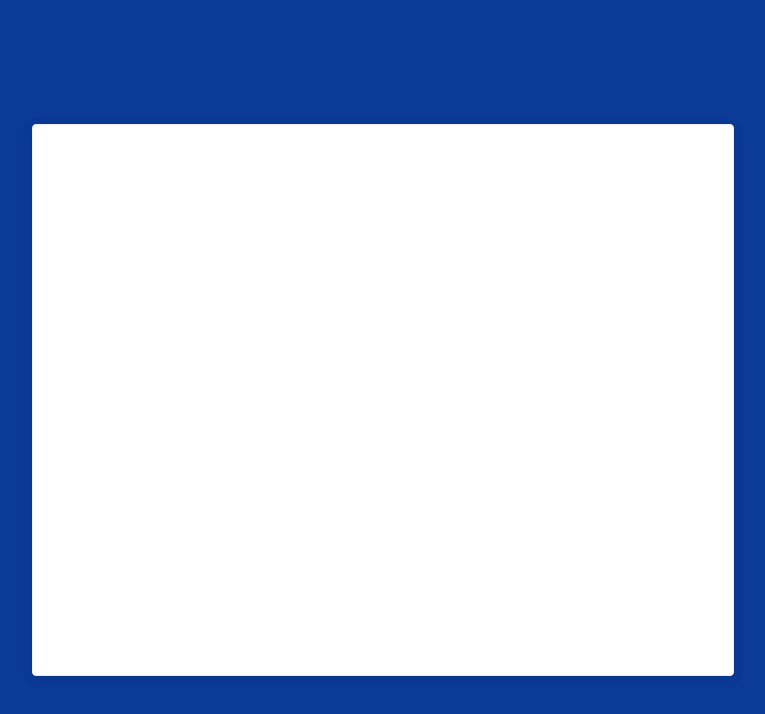
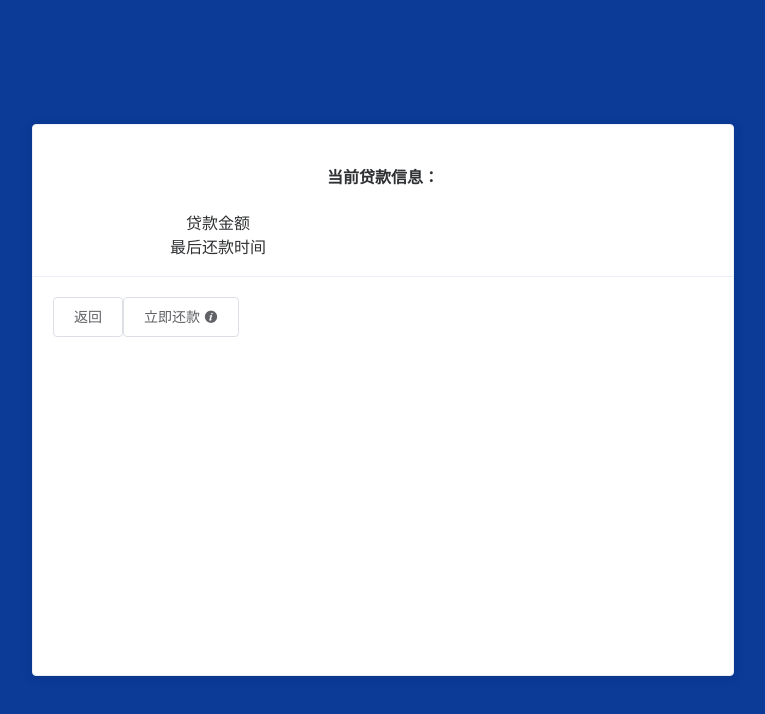
Before and after one commit to bingoyao/ATM-Vue, a Vue app: page /#/transaction/payback in a window 1280 px wide. Shown: the top 714 px of the page, without its empty margins (257-1022 px from the left). Built offline with nearby package versions, Linux system fonts and the light colour scheme.

Commit message:
增加还款功能

```diff
--- a/src/views/customer/transaction/Payback.vue
+++ b/src/views/customer/transaction/Payback.vue
@@ -2,16 +2,132 @@
   <el-container
     style="width:100%;height:100%;display:flex;justify-content:center;align-items:center;"
   >
-    <el-card style="max-width:80%;min-width:700px;height:550px;">
 
+
+    <el-card
+      v-if="!noLoan && step==1"
+      style="max-width:80%;min-width:700px;height:550px;text-align:center;"
+    >
+      <div slot="header">
+        <h4>当前贷款信息：</h4>
+        <el-row>
+          <el-col :span="12">贷款金额</el-col>
+          <el-col :span="12">{{loanAmount}}</el-col>
+        </el-row>
+        <el-row>
+          <el-col :span="12">最后还款时间</el-col>
+          <el-col :span="12">{{loanTime}}</el-col>
+        </el-row>
+      </div>
+      <div style="display:flex;">
+        <div>
+          <el-button @click.native="goBack">返回</el-button>
+        </div>
+        <div>
+          <el-button @click.native="performTransaction">
+            立即还款
+            <el-tooltip content="只能使用账户余额还款">
+              <i class="el-icon-info"></i>
+            </el-tooltip>
+          </el-button>
+        </div>
+      </div>
+    </el-card>
+    <el-card v-else-if="step==2" style="max-width:80%;min-width:700px;height:550px;">
+      <div slot="header" style="text-align:center;">交易成功</div>
+      <receipt :receiptInfo="receipt"></receipt>
+      <div style="display:flex;padding:20px;justify-content:space-between;">
+        <el-button type="primary" @click.native="goBack">返回</el-button>
+        <el-button type="danger" @click.native="ejectCard">退卡</el-button>
+      </div>
+    </el-card>
+
+    <el-card v-else-if="noLoan" style="max-width:80%;min-width:700px;height:550px;text-align:center;">
+      <div>暂无贷款信息</div>
+      <div>
+        <el-button @click.native="goBack">返回</el-button>
+      </div>
     </el-card>
   </el-container>
 </template>
 <script>
+import Receipt from "@/components/Receipt";
+import TimeHelper from "@/utilities/TimeHelper";
+
 export default {
+  data() {
+    return {
+      step: 1,
+      receipt: []
+    };
+  },
+  components: {
+    Receipt
+  },
+  computed: {
+    noLoan() {
+      return this.$store.state.account.loan === 0;
+    },
+    loanAmount() {
+      return this.$store.state.account.loan;
+    },
+    loanTime() {
+      return this.$store.state.account.loanTime;
+    }
+  },
+  methods: {
+    performTransaction() {
+      let number = this.$store.state.account.number;
+      this.$store.commit("payback", this.loanAmount);
+      let result = [
+        {
+          name: "账号",
+          value: number.slice(0, 10) + "*".repeat(6) + number.slice(16)
+        },
+        {
+          name: "交易类型",
+          value: "还款"
+        },
+        {
+          name: "金额",
+          value: new String(this.loanAmount)
+        },
+        {
+          name: "余额",
+          value: new String(this.$store.state.account.balances)
+        },
+        {
+          name: "交易时间",
+          value: TimeHelper.timeStr()
+        },
+        {
+          name: "终端编号",
+          value: new String(this.$store.state.atm.number)
+        }
+      ];
+      result.forEach(resultItem => {
+        this.receipt.push(resultItem);
+      });
+      this.$store.commit("pushSystemLog", {
+        time: result[4].value,
+        accountNumber: number,
+        transactionType: "WITHDRAWAL",
+        amount: new String(this.amount),
+        transTo: "-"
+      });
 
-}
+      this.step = 2;
+    },
+    goBack() {
+      this.$router.replace({ name: "transaction-select" });
+    },
+    ejectCard() {
+      this.$store.dispatch("ejectCard");
+      this.$message.info("退出成功");
+      this.$router.replace({ name: "idle" });
+    }
+  }
+};
 </script>
 <style scoped>
-
 </style>
```
